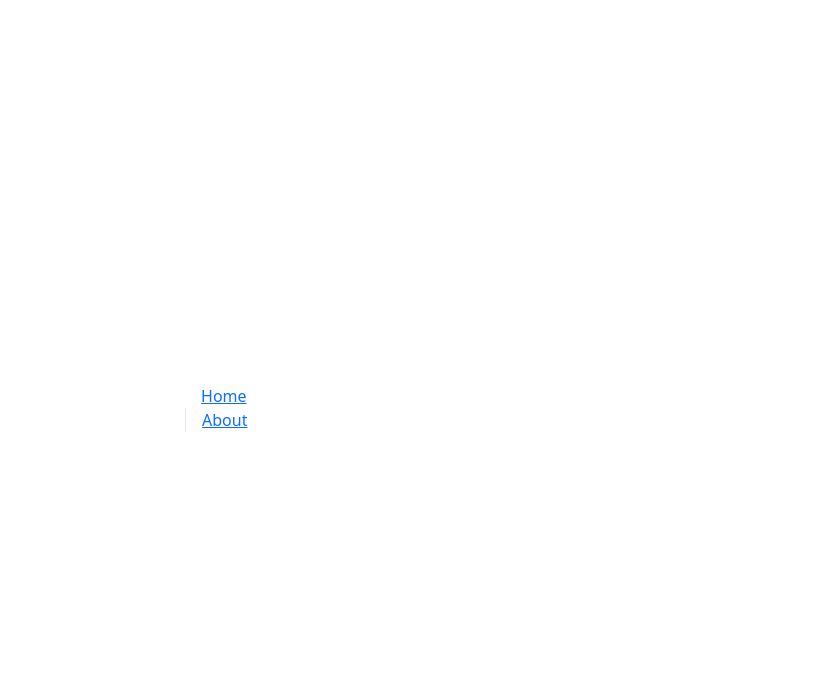
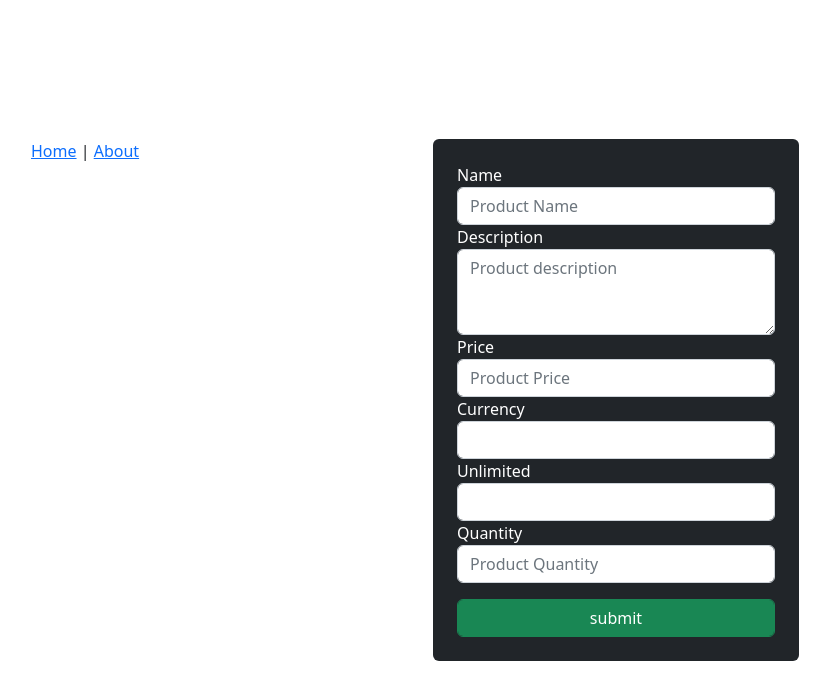
Before and after one commit to gauthierjorbel22/paystack-app, a Vue app: page /create in a window 1280 px wide. Before the commit this address had no page. Shown: the top 700 px of the page, without its empty margins (219-1049 px from the left). Built offline with nearby package versions, Linux system fonts and the light colour scheme.

Commit message:
removed component create product and defined it as a page

```diff
--- a/src/App.vue
+++ b/src/App.vue
@@ -6,7 +6,7 @@ import { RouterLink, RouterView } from "vue-router";
   <header>
     <div class="wrapper">
       <nav>
-        <RouterLink to="/">Home</RouterLink>
+        <RouterLink to="/">Home</RouterLink> |
         <RouterLink to="/about">About</RouterLink>
       </nav>
     </div>
@@ -16,65 +16,5 @@ import { RouterLink, RouterView } from "vue-router";
 </template>
 
 <style scoped>
-header {
-  line-height: 1.5;
-  max-height: 100vh;
-}
 
-.logo {
-  display: block;
-  margin: 0 auto 2rem;
-}
-
-nav {
-  width: 100%;
-  font-size: 12px;
-  text-align: center;
-  margin-top: 2rem;
-}
-
-nav a.router-link-exact-active {
-  color: var(--color-text);
-}
-
-nav a.router-link-exact-active:hover {
-  background-color: transparent;
-}
-
-nav a {
-  display: inline-block;
-  padding: 0 1rem;
-  border-left: 1px solid var(--color-border);
-}
-
-nav a:first-of-type {
-  border: 0;
-}
-
-@media (min-width: 1024px) {
-  header {
-    display: flex;
-    place-items: center;
-    padding-right: calc(var(--section-gap) / 2);
-  }
-
-  .logo {
-    margin: 0 2rem 0 0;
-  }
-
-  header .wrapper {
-    display: flex;
-    place-items: flex-start;
-    flex-wrap: wrap;
-  }
-
-  nav {
-    text-align: left;
-    margin-left: -1rem;
-    font-size: 1rem;
-
-    padding: 1rem 0;
-    margin-top: 1rem;
-  }
-}
 </style>
--- a/src/components/CreateProduct.vue
+++ /dev/null
@@ -1,130 +0,0 @@
-<template>
-  <div class="container">
-    {{ name }} {{ createProduct }}
-    <form class="text-bg-dark p-4 rounded" @submit.prevent="createProduct()">
-      <div class="form-group">
-        <label for="name">Name</label>
-        <input
-          type="text"
-          class="form-control"
-          id="name"
-          placeholder="Product Name"
-          v-model="name"
-        />
-      </div>
-      <div class="form-group">
-        <label for="description">Description</label>
-        <textarea
-          class="form-control"
-          name="description"
-          id=""
-          cols="30"
-          rows="3"
-          placeholder="Product description"
-          v-model="description"
-        ></textarea>
-      </div>
-      <div class="form-group">
-        <label for="price">Price</label>
-        <input
-          type="number"
-          class="form-control"
-          id="price"
-          placeholder="Product Price"
-          v-model="price"
-        />
-      </div>
-      <div class="form-group">
-        <label for="currency">Currency</label>
-        <select
-          class="form-control"
-          name="currency"
-          id="currency"
-          v-model="currency"
-        >
-          <option>ZAR</option>
-          <option>NGN</option>
-          <option>GHS</option>
-          <option>USD</option>
-        </select>
-      </div>
-      <div class="form-group">
-        <label for="unlimited">Unlimited</label>
-        <select
-          class="form-control"
-          name="unlimited"
-          id="unlimited"
-          v-model="unlimited"
-        >
-          <option>false</option>
-          <option>true</option>
-        </select>
-      </div>
-      <div class="form-group">
-        <label for="quantity">Quantity</label>
-        <input
-          class="form-control"
-          type="number"
-          placeholder="Product Quantity"
-          v-model="quantity"
-        />
-      </div>
-      <div class="form-group pt-3">
-        <input
-          type="submit"
-          class="form-control btn btn-success"
-          value="submit"
-        />
-      </div>
-    </form>
-  </div>
-</template>
-
-<script>
-import axios from "axios";
-export default {
-  data() {
-    return {
-      name: null,
-      description: null,
-      price: null,
-      currency: null,
-      unlimited: null,
-      quantity: null,
-    };
-  },
-  methods: {
-    async createProduct() {
-      try {
-        const config = {
-          headers: {
-            Authorization:
-              "Bearer sk_test_be442dc19bf2d7002b19cd3d8e03486959523281",
-            "content-type": "application/json",
-          },
-        };
-        const response = await axios.post(
-          "https://api.paystack.co/product",
-
-          {
-            name: this.name,
-            description: this.description,
-            price: this.price,
-            currency: this.currency,
-            unlimited: this.unlimited,
-            quantity: this.quantity,
-          },
-          config
-        );
-        console.log(response);
-        return response;
-      } catch (error) {
-        console.log(error);
-      }
-    },
-  },
-};
-</script>
-
-<style scoped>
-</style>
--- a/src/router/index.js
+++ b/src/router/index.js
@@ -1,5 +1,7 @@
 import { createRouter, createWebHistory } from 'vue-router'
 import HomeView from '../views/HomeView.vue'
+import CreateProduct from '../views/CreateProduct.vue';
+
 
 const router = createRouter({
   history: createWebHistory(import.meta.env.BASE_URL),
@@ -8,6 +10,11 @@ const router = createRouter({
       path: '/',
       name: 'home',
       component: HomeView
+    },
+    {
+      path:'/create',
+      name:"create",
+      component:CreateProduct
     },
     {
       path: '/about',
--- /dev/null
+++ b/src/views/CreateProduct.vue
@@ -0,0 +1,135 @@
+<template>
+    <div class="container">
+      <form class="text-bg-dark p-4 rounded" @submit.prevent="createProduct()">
+        <div class="form-group">
+          <label for="name">Name</label>
+          <input
+            type="text"
+            class="form-control"
+            id="name"
+            placeholder="Product Name"
+            v-model="name"
+            required
+          />
+        </div>
+        <div class="form-group">
+          <label for="description">Description</label>
+          <textarea
+            class="form-control"
+            name="description"
+            id=""
+            cols="30"
+            rows="3"
+            placeholder="Product description"
+            v-model="description"
+            required
+          ></textarea>
+        </div>
+        <div class="form-group">
+          <label for="price">Price</label>
+          <input
+            type="number"
+            class="form-control"
+            id="price"
+            placeholder="Product Price"
+            v-model="price"
+            required
+          />
+        </div>
+        <div class="form-group">
+          <label for="currency">Currency</label>
+          <select
+            class="form-control"
+            name="currency"
+            id="currency"
+            v-model="currency"
+            required
+          >
+            <option>ZAR</option>
+            <option>NGN</option>
+            <option>GHS</option>
+            <option>USD</option>
+          </select>
+        </div>
+        <div class="form-group">
+          <label for="unlimited">Unlimited</label>
+          <select
+            class="form-control"
+            name="unlimited"
+            id="unlimited"
+            v-model="unlimited"
+            required
+          >
+            <option>false</option>
+            <option>true</option>
+          </select>
+        </div>
+        <div class="form-group">
+          <label for="quantity">Quantity</label>
+          <input
+            class="form-control"
+            type="number"
+            placeholder="Product Quantity"
+            v-model="quantity"
+            required
+          />
+        </div>
+        <div class="form-group pt-3">
+          <input
+            type="submit"
+            class="form-control btn btn-success"
+            value="submit"
+          />
+        </div>
+      </form>
+    </div>
+  </template>
+
+  <script>
+  import axios from "axios";
+  export default {
+    data() {
+      return {
+        name: null,
+        description: null,
+        price: null,
+        currency: null,
+        unlimited: null,
+        quantity: null,
+      };
+    },
+    methods: {
+      async createProduct() {
+        try {
+          const config = {
+            headers: {
+              Authorization:
+                "Bearer sk_test_be442dc19bf2d7002b19cd3d8e03486959523281",
+              "content-type": "application/json",
+            },
+          };
+          const response = await axios.post(
+            "https://api.paystack.co/product",
+
+            {
+              name: this.name,
+              description: this.description,
+              price: this.price,
+              currency: this.currency,
+              unlimited: this.unlimited,
+              quantity: this.quantity,
+            },
+            config
+          );
+          console.log(response);
+          return response;
+        } catch (error) {
+          console.log(error);
+        }
+      },
+    },
+  };
+  </script>
+
+  <style scoped>
+  </style>
--- a/src/views/HomeView.vue
+++ b/src/views/HomeView.vue
@@ -1,8 +1,7 @@
 <script setup>
-import CreateProduct from '../components/CreateProduct.vue'
 </script>
 <template>
   <main>
-<CreateProduct />
+
   </main>
 </template>
```
